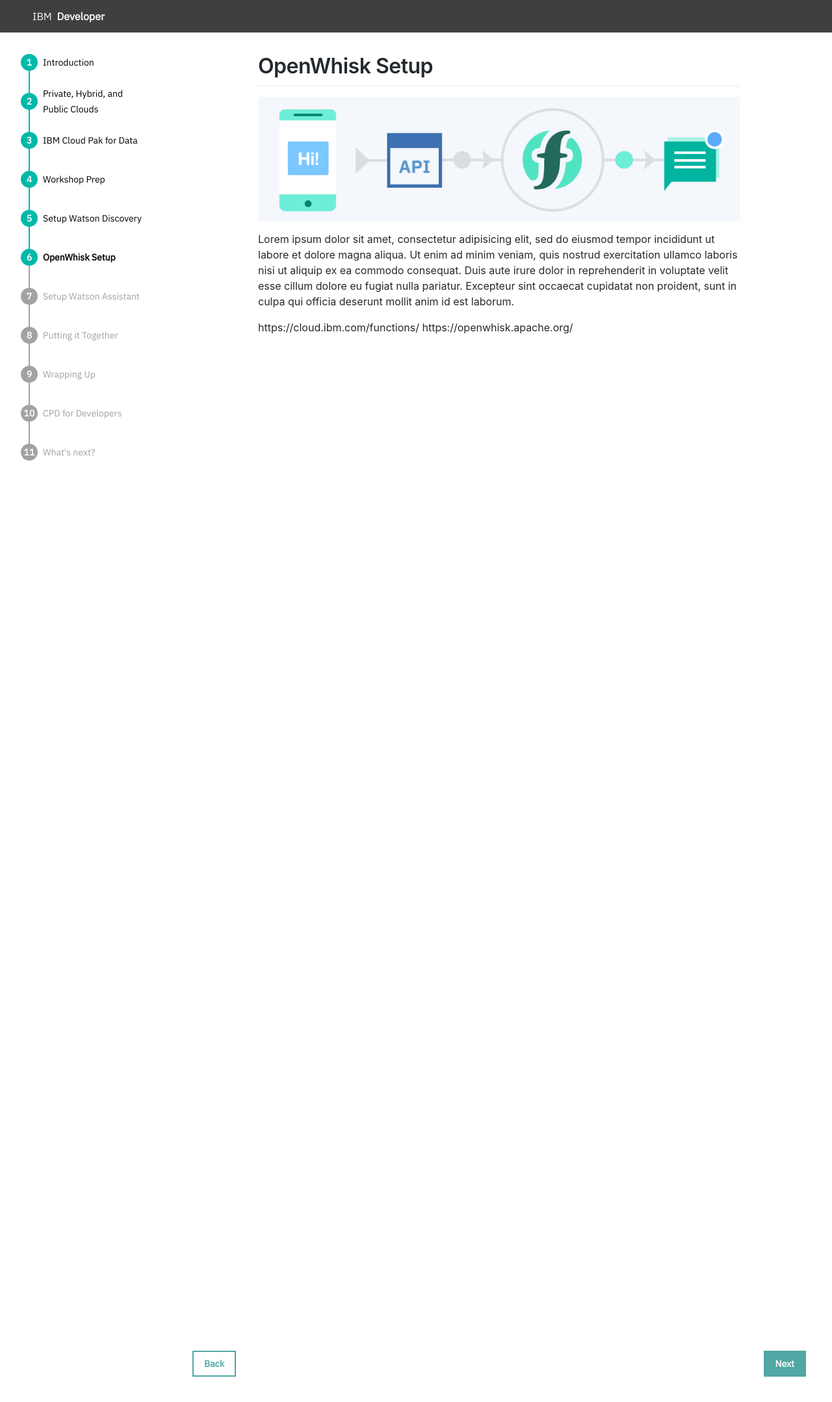
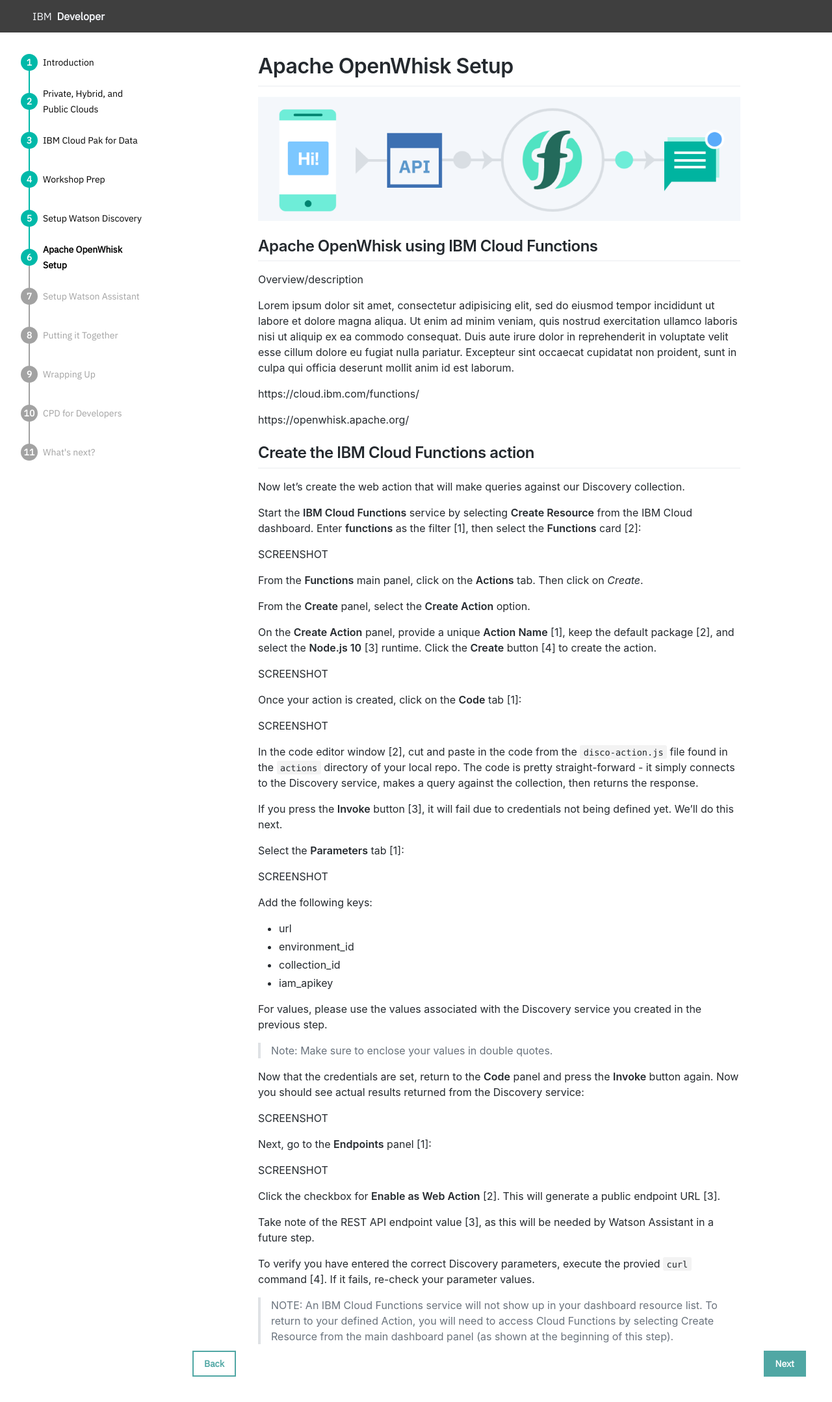
Before and after one commit to tmarkiewicz/ibm-cpd-workshop, a Jekyll site: the page built from _discovery/6.md, in a window 1280 px wide. Shown: the top 2158 px of the page at 65% size. Built offline with Jekyll 4.4.1, drawn with Linux system fonts in a browser that asks for light colours.

Commit message:
initial version of cloud function instructions

```diff
--- a/_discovery/6.md
+++ b/_discovery/6.md
@@ -1,9 +1,13 @@
 ---
-title: OpenWhisk Setup
+title: Apache OpenWhisk Setup
 date: 1970-01-06
 ---
 
 ![](assets/serverless_flow_1.png)
+
+## Apache OpenWhisk using IBM Cloud Functions
+
+Overview/description
 
 Lorem ipsum dolor sit amet, consectetur adipisicing elit, sed do eiusmod
 tempor incididunt ut labore et dolore magna aliqua. Ut enim ad minim veniam,
@@ -13,4 +17,59 @@
 proident, sunt in culpa qui officia deserunt mollit anim id est laborum.
 
 https://cloud.ibm.com/functions/
+
 https://openwhisk.apache.org/
+
+## Create the IBM Cloud Functions action
+Now let's create the web action that will make queries against our Discovery collection.
+
+Start the **IBM Cloud Functions** service by selecting **Create Resource** from the IBM Cloud dashboard. Enter **functions** as the filter [1], then select the **Functions** card [2]:
+
+SCREENSHOT
+
+From the **Functions** main panel, click on the **Actions** tab. Then click on *Create*.
+
+From the **Create** panel, select the **Create Action** option.
+
+On the **Create Action** panel, provide a unique **Action Name** [1], keep the default package [2], and select the **Node.js 10** [3] runtime. Click the **Create** button [4] to create the action.
+
+SCREENSHOT
+
+Once your action is created, click on the **Code** tab [1]:
+
+SCREENSHOT
+
+In the code editor window [2], cut and paste in the code from the `disco-action.js` file found in the `actions` directory of your local repo. The code is pretty straight-forward - it simply connects to the Discovery service, makes a query against the collection, then returns the response.
+
+If you press the **Invoke** button [3], it will fail due to credentials not being defined yet. We'll do this next.
+
+Select the **Parameters** tab [1]:
+
+SCREENSHOT
+
+Add the following keys:
+
+* url
+* environment_id
+* collection_id
+* iam_apikey
+
+For values, please use the values associated with the Discovery service you created in the previous step.
+
+> Note: Make sure to enclose your values in double quotes.
+
+Now that the credentials are set, return to the **Code** panel and press the **Invoke** button again. Now you should see actual results returned from the Discovery service:
+
+SCREENSHOT
+
+Next, go to the **Endpoints** panel [1]:
+
+SCREENSHOT
+
+Click the checkbox for **Enable as Web Action** [2]. This will generate a public endpoint URL [3].
+
+Take note of the REST API endpoint value [3], as this will be needed by Watson Assistant in a future step.
+
+To verify you have entered the correct Discovery parameters, execute the provied `curl` command [4]. If it fails, re-check your parameter values.
+
+> NOTE: An IBM Cloud Functions service will not show up in your dashboard resource list. To return to your defined Action, you will need to access Cloud Functions by selecting Create Resource from the main dashboard panel (as shown at the beginning of this step).
```
